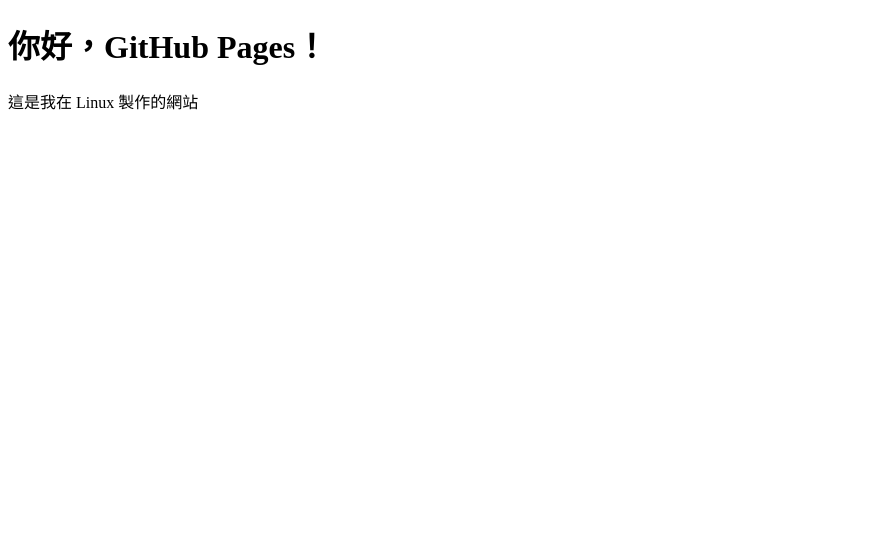
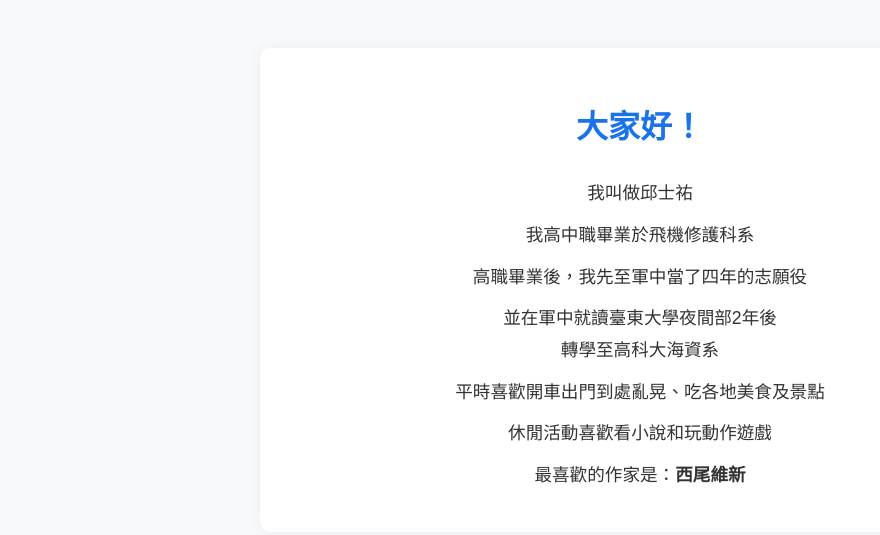
Before and after one commit to CHIUSIYU/finalexam, a plain HTML site: page index.html in a window 1280 px wide. Shown: the whole page, without its empty margins (0-880 px from the left). Drawn offline with Linux system fonts and the light colour scheme.

Commit message:
網站 自介

```diff
--- a/index.html
+++ b/index.html
@@ -1,11 +1,45 @@
 <!DOCTYPE html>
 <html lang="zh-Hant">
 <head>
-    <meta charset="UTF-8">
-    <title>我的網站</title>
+  <meta charset="UTF-8">
+  <title>邱士祐的個人網頁</title>
+  <style>
+    body {
+      font-family: "微軟正黑體", sans-serif;
+      background: #f8f9fa;
+      color: #333;
+      text-align: center;
+      padding: 40px;
+      line-height: 1.8;
+    }
+    h1 {
+      font-size: 2em;
+      color: #1a73e8;
+    }
+    p {
+      font-size: 1.1em;
+      margin: 10px 0;
+    }
+    .container {
+      max-width: 700px;
+      margin: auto;
+      background: #ffffff;
+      padding: 30px;
+      border-radius: 10px;
+      box-shadow: 0 0 15px rgba(0, 0, 0, 0.05);
+    }
+  </style>
 </head>
 <body>
-    <h1>你好，GitHub Pages！</h1>
-    <p>這是我在 Linux 製作的網站</p>
+  <div class="container">
+    <h1>大家好！</h1>
+    <p>我叫做邱士祐</p>
+    <p>我高中職畢業於飛機修護科系</p>
+    <p>高職畢業後，我先至軍中當了四年的志願役</p>
+    <p>並在軍中就讀臺東大學夜間部2年後<br>轉學至高科大海資系</p>
+    <p>平時喜歡開車出門到處亂晃、吃各地美食及景點</p>
+    <p>休閒活動喜歡看小說和玩動作遊戲</p>
+    <p>最喜歡的作家是：<strong>西尾維新</strong></p>
+  </div>
 </body>
 </html>
```
Also changed, not shown: finalexam.html (added, +45 -0 lines).
